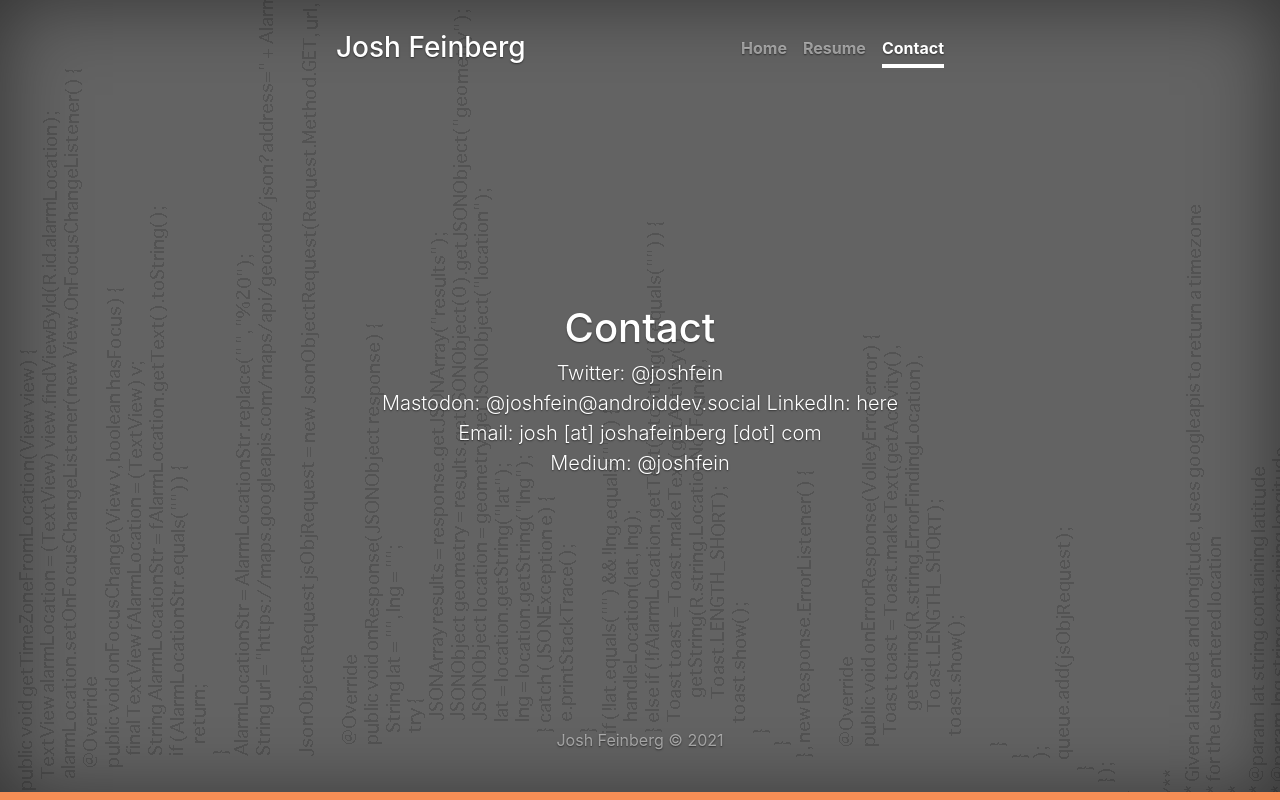
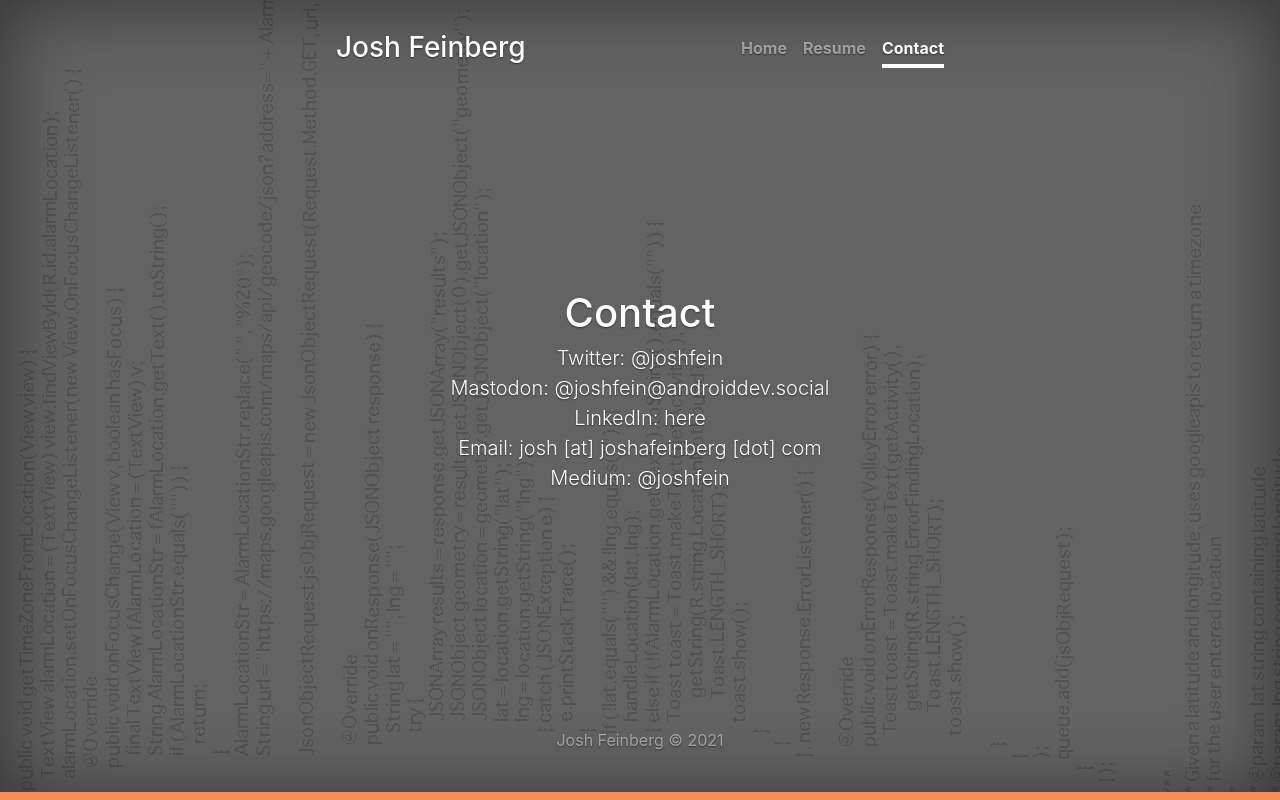
Before and after one commit to joshafeinberg/joshafeinberg.github.io, a plain HTML site: page index.html in a window 1280 px wide. Both pictures are taken after a click on the link "Contact". Drawn offline with nearby package versions, Linux system fonts and the light colour scheme.

Commit message:
Fix newline

```diff
--- a/index.html
+++ b/index.html
@@ -74,7 +74,7 @@
             <h1 class="cover-heading">Contact</h1>
             <p class="lead">
                 Twitter: <a href="https://twitter.com/joshfein">@joshfein</a><br />
-                Mastodon: <a rel="me" href="https://androiddev.social/@joshfein">@joshfein@androiddev.social</a>
+                Mastodon: <a rel="me" href="https://androiddev.social/@joshfein">@joshfein@androiddev.social</a><br />
                 LinkedIn: <a href="http://www.linkedin.com/pub/josh-feinberg/30/8b7/81">here</a><br />
                 Email: josh [at] joshafeinberg [dot] com<br />
                 Medium: <a href="https://medium.com/@joshfein">@joshfein</a>
```
